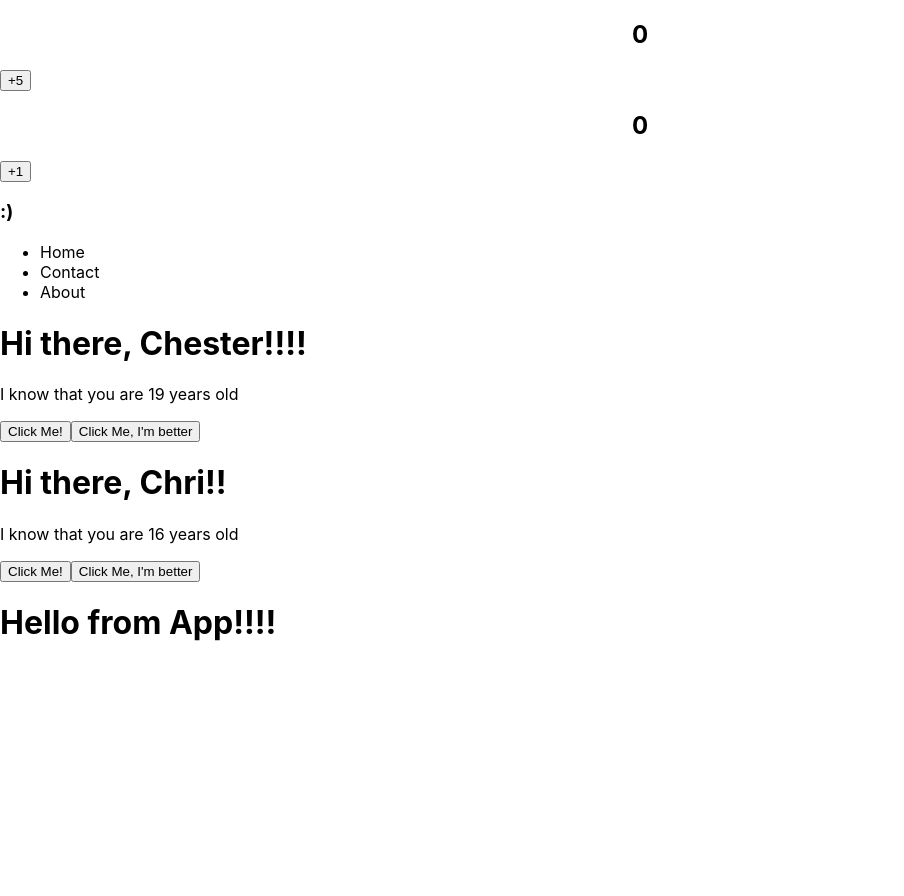
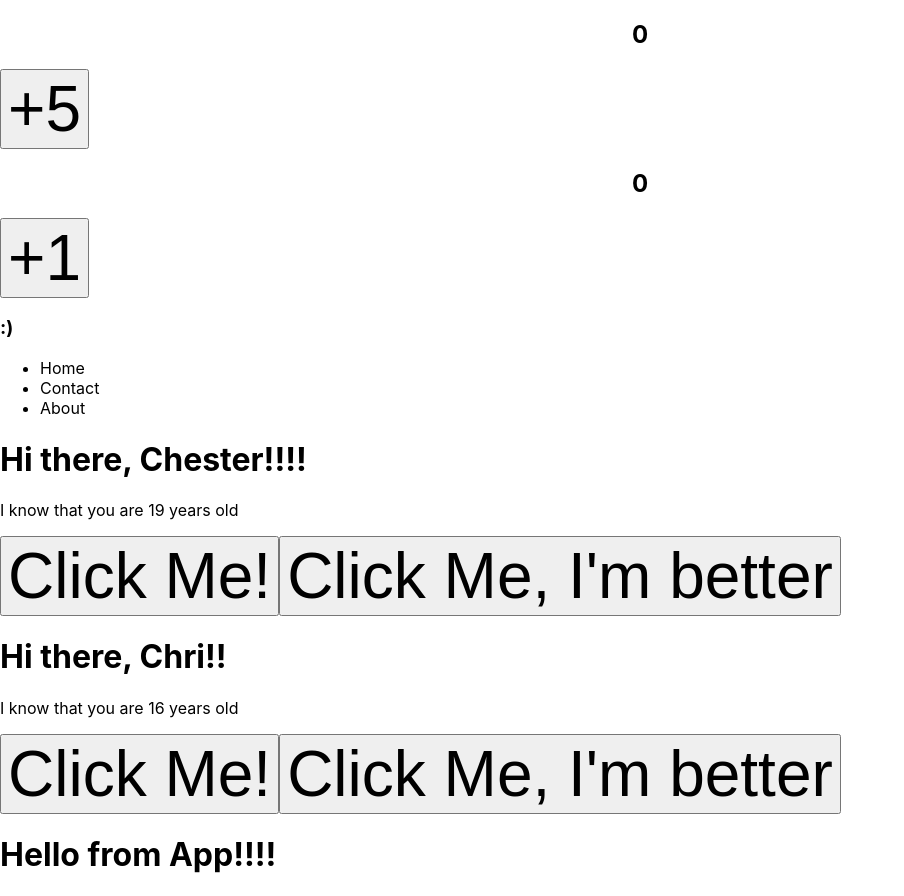
Before and after one commit to ChesterCabahug/colt-react, a React (Create React App) app: page / in a window 1280 px wide. Shown: the whole page, without its empty margins (0-904 px from the left). Before the commit the page ends 800 px from the top, so only its background shows below. Built offline with nearby package versions, Linux system fonts and the light colour scheme.

Commit message:
issue of styling method #1: styles in a stylesheet (traditional) ----- it doens't matter that you're importing it only into Counter.js because that stylesheet will affect the overall page

```diff
--- a/src/Counter.css
+++ b/src/Counter.css
@@ -1,3 +1,7 @@
 h2 {
     text-align: center;
 }
+
+button {
+    font-size: 4rem;
+}
```
